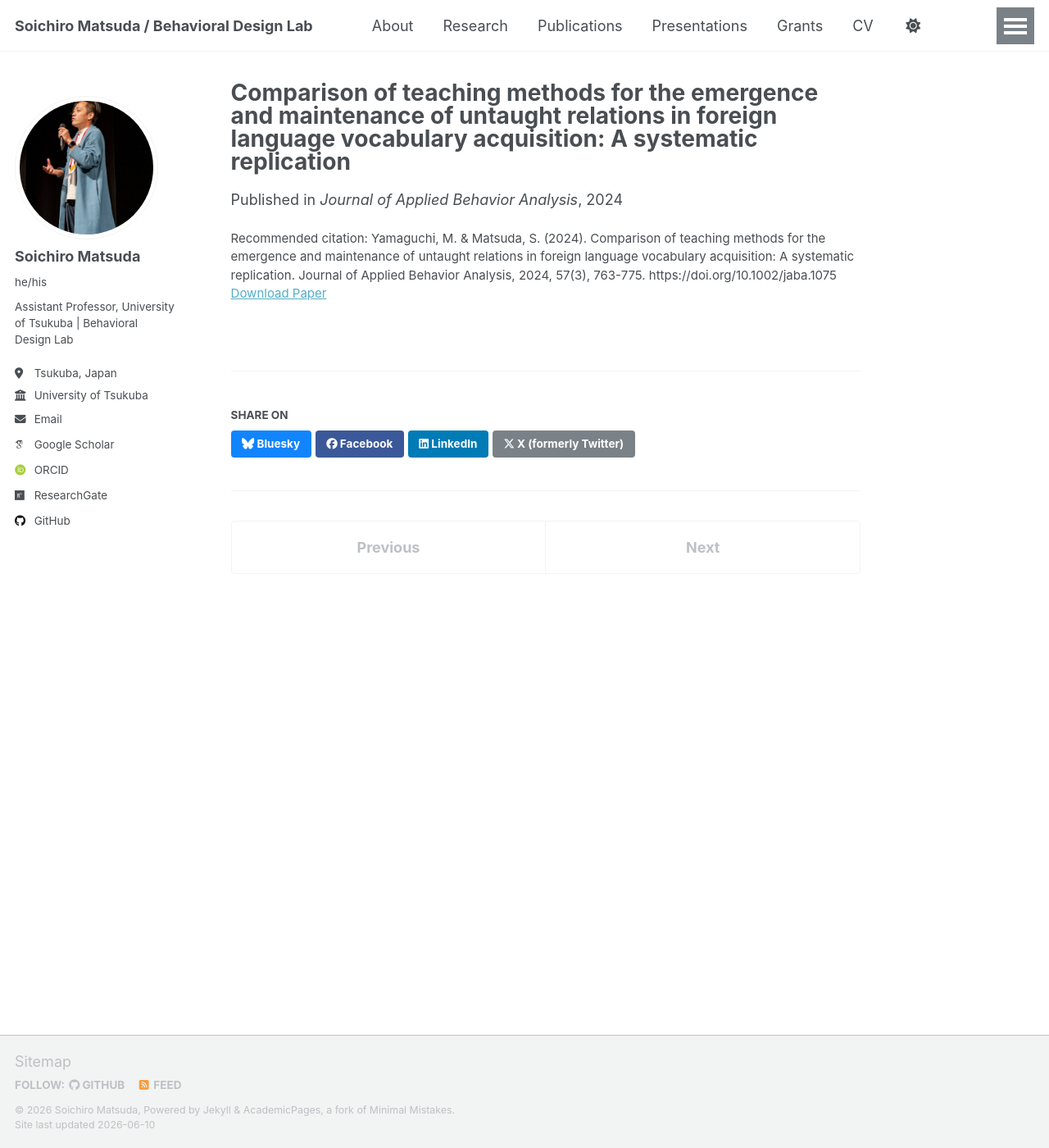
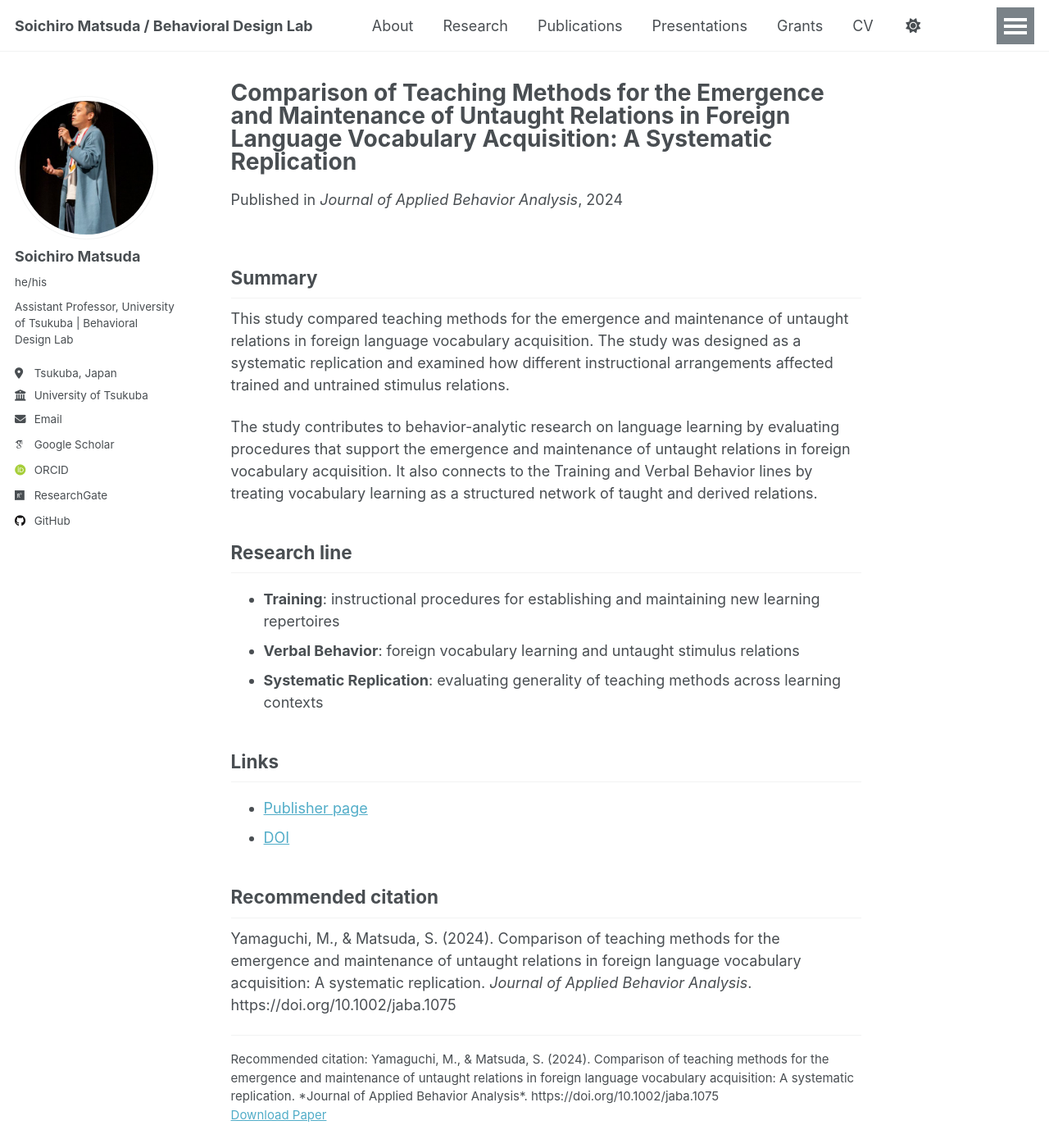
Before and after one commit to BehavioralDesignerMatsuda/BehavioralDesignerMatsuda.github.io, a Jekyll site: the page built from _publications/2024-verbalbehavior.md, in a window 1280 px wide and 1400 px high. Shown: the whole window at 82% size. Built offline with Jekyll 4.4.1, drawn with Linux system fonts in a browser that asks for light colours; some web fonts are replaced; a script that is not in the unit is left out; some of the changed text lies outside the part shown.

Commit message:
Update 2024-verbalbehavior.md

```diff
--- a/_publications/2024-verbalbehavior.md
+++ b/_publications/2024-verbalbehavior.md
@@ -1,10 +1,45 @@
 ---
-title: "Comparison of teaching methods for the emergence and maintenance of untaught relations in foreign language vocabulary acquisition: A systematic replication"
+title: "Comparison of Teaching Methods for the Emergence and Maintenance of Untaught Relations in Foreign Language Vocabulary Acquisition: A Systematic Replication"
 collection: publications
 date: 2024-04-10
 venue: "Journal of Applied Behavior Analysis"
-category: journals      # ← ここが見出しに対応
-paperurl: "https://doi.org/10.1002/jaba.1075"
-citation: "Yamaguchi, M. & Matsuda, S. (2024). Comparison of teaching methods for the emergence and maintenance of untaught relations in foreign language vocabulary acquisition: A systematic replication. Journal of Applied Behavior Analysis, 2024, 57(3), 763-775. https://doi.org/10.1002/jaba.1075"
-excerpt: "This study examined how different foreign language teaching interactions shape emergent verbal relations, offering insights for designing technology-assisted learning systems that leverage behavioral principles."
+category: journals
+
+paperurl: "https://onlinelibrary.wiley.com/doi/10.1002/jaba.1075"
+doi: "https://doi.org/10.1002/jaba.1075"
+
+citation: >-
+  Yamaguchi, M., & Matsuda, S. (2024). Comparison of teaching methods for the emergence and maintenance of untaught relations in foreign language vocabulary acquisition: A systematic replication. *Journal of Applied Behavior Analysis*. https://doi.org/10.1002/jaba.1075
+
+tags:
+  - Training
+  - Verbal Behavior
+  - Foreign Vocabulary
+  - Untaught Relations
+  - Systematic Replication
+
+excerpt: ""
 ---
+
+## Summary
+
+This study compared teaching methods for the emergence and maintenance of untaught relations in foreign language vocabulary acquisition. The study was designed as a systematic replication and examined how different instructional arrangements affected trained and untrained stimulus relations.
+
+The study contributes to behavior-analytic research on language learning by evaluating procedures that support the emergence and maintenance of untaught relations in foreign vocabulary acquisition. It also connects to the Training and Verbal Behavior lines by treating vocabulary learning as a structured network of taught and derived relations.
+
+## Research line
+
+- **Training**: instructional procedures for establishing and maintaining new learning repertoires
+- **Verbal Behavior**: foreign vocabulary learning and untaught stimulus relations
+- **Systematic Replication**: evaluating generality of teaching methods across learning contexts
+
+## Links
+
+- [Publisher page](https://onlinelibrary.wiley.com/doi/10.1002/jaba.1075)
+- [DOI](https://doi.org/10.1002/jaba.1075)
+
+## Recommended citation
+
+Yamaguchi, M., & Matsuda, S. (2024). Comparison of teaching methods for the emergence and maintenance of untaught relations in foreign language vocabulary acquisition: A systematic replication. *Journal of Applied Behavior Analysis*. https://doi.org/10.1002/jaba.1075
+
+---
```
